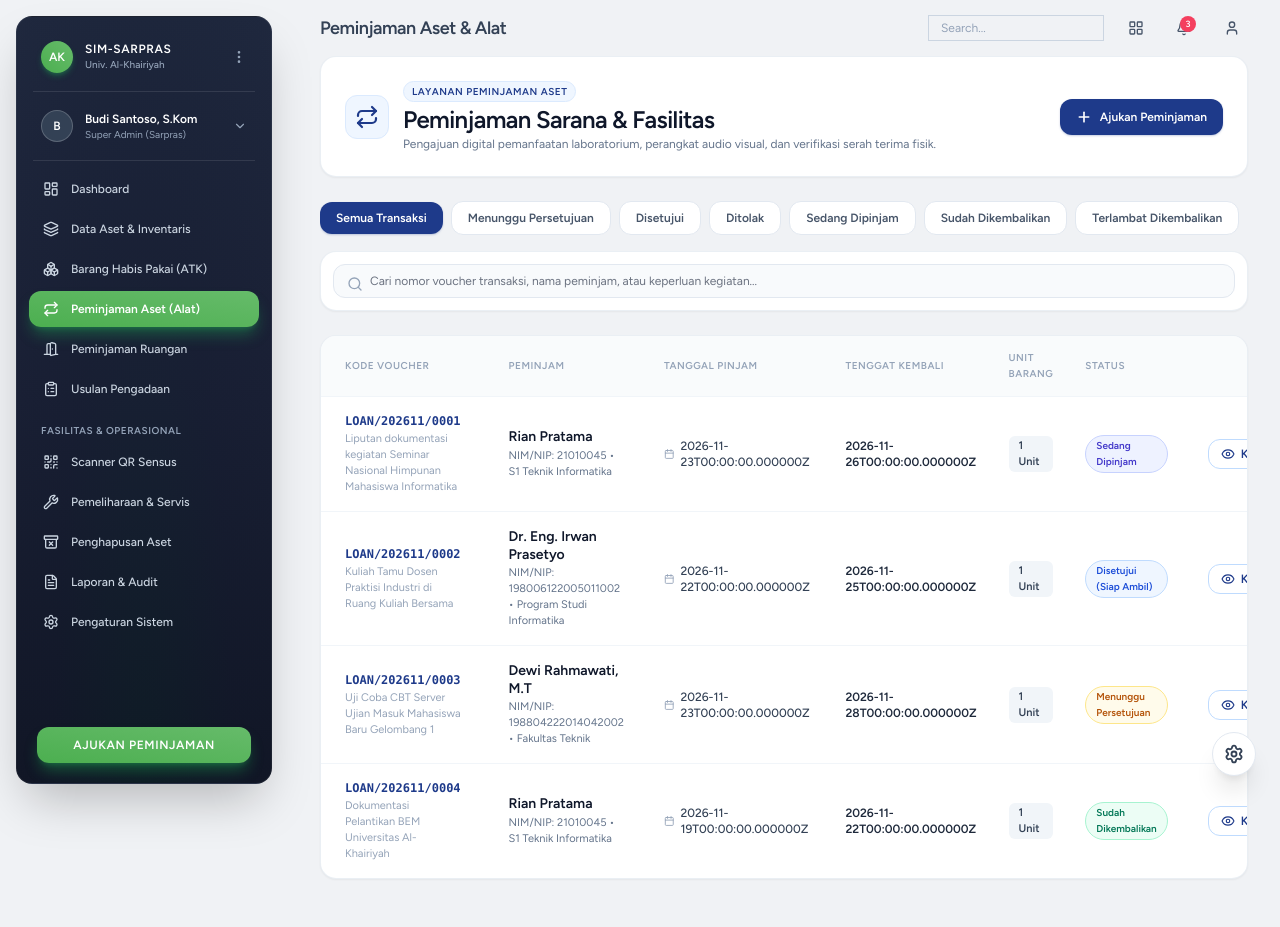
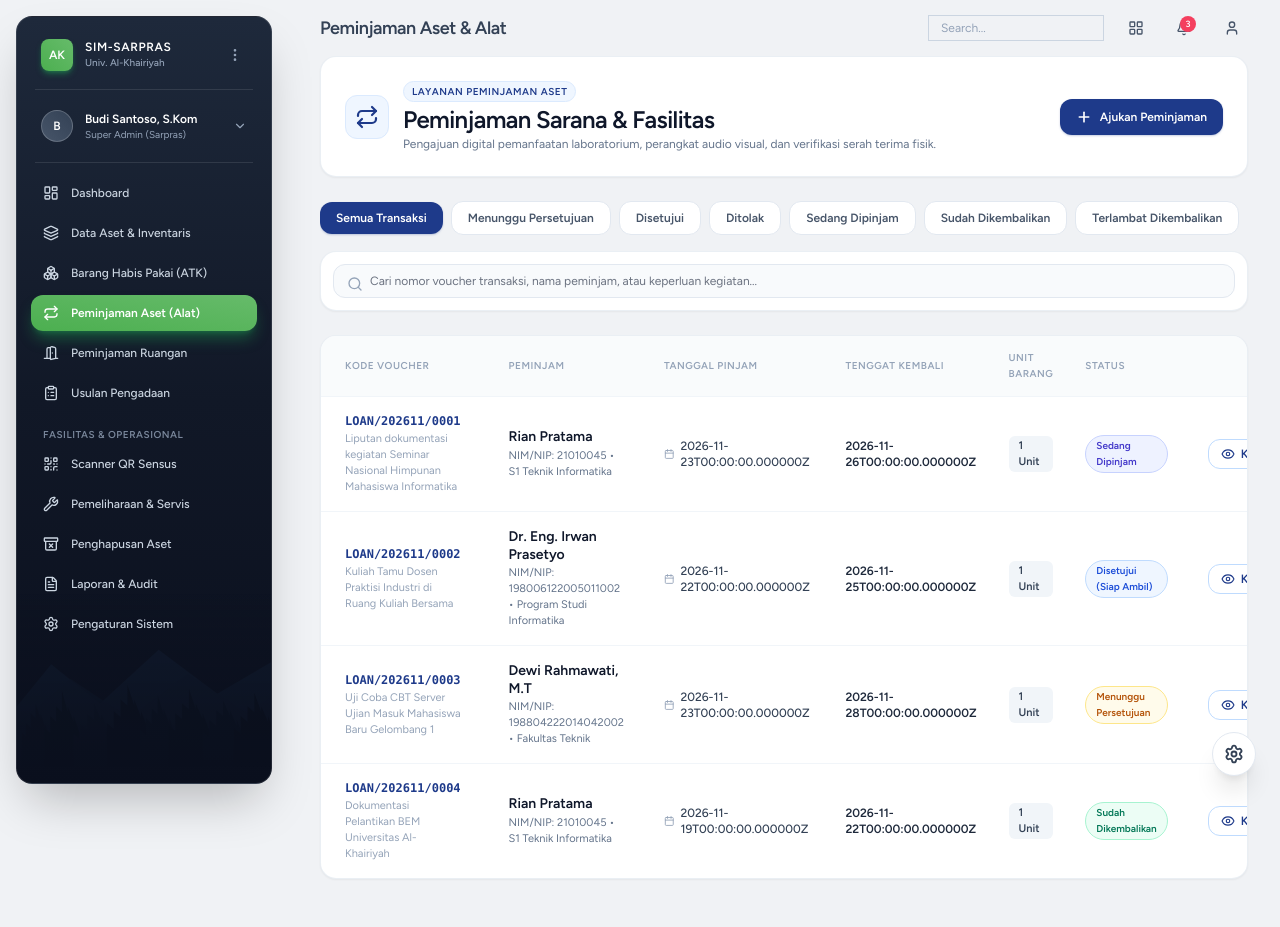
Before and after one commit to daerobbydc/inventory, a Laravel app: page /loans in a window 1280 px wide. Run offline with Laravel 12, Linux system fonts and the light colour scheme; a user stored in the database is signed in; data comes from the database, SQL or seed files in the repository; style sheets or scripts are compiled from the project's sources; some libraries are stand-ins or nearby versions.

Commit message:
feat(sidebar): polish material sidebar with pine silhouette, interactive user accordion, and clean flow

```diff
--- a/resources/js/Layouts/AuthenticatedLayout.vue
+++ b/resources/js/Layouts/AuthenticatedLayout.vue
@@ -28,6 +28,7 @@ import {
     ArchiveX,
     DoorOpen,
     User,
+    LogOut,
     Home,
     ClipboardList,
     Plus,
@@ -37,6 +38,7 @@ import {
 
 const showingSidebarMobile = ref(false);
 const showingNotifications = ref(false);
+const showingUserMenu = ref(false);
 const page = usePage();
 const dismissFlash = ref(false);
 
@@ -85,56 +87,125 @@ const currentRouteTitle = computed(() => {
             class="fixed inset-0 z-40 bg-slate-900/60 backdrop-blur-xs md:hidden"
         ></div>
 
-        <!-- Material Floating Dark Sidenav with Forest Overlay (Creative Tim Signature) -->
+        <!-- Material Floating Dark Sidenav with Mountain Pine Forest Texture (Creative Tim Signature) -->
         <aside
             :class="[
-                'fixed top-0 bottom-0 left-0 z-50 my-4 ml-4 w-64 rounded-2xl bg-gradient-to-b from-[#1f283e] via-[#1a2035] to-[#111625] text-white shadow-2xl flex flex-col justify-between transition-transform duration-300 ease-in-out select-none border border-white/5 overflow-hidden',
+                'fixed top-0 bottom-0 left-0 z-50 my-4 ml-4 w-64 rounded-2xl bg-gradient-to-b from-[#1e293b] via-[#111827] to-[#0a0f1d] text-white shadow-2xl flex flex-col justify-between transition-transform duration-300 ease-in-out select-none border border-white/10 overflow-hidden',
                 showingSidebarMobile ? 'translate-x-0' : '-translate-x-80 md:translate-x-0'
             ]"
         >
-            <!-- Background Forest Tree Silhouette Gradient Overlay -->
-            <div class="absolute inset-0 pointer-events-none opacity-20 bg-[radial-gradient(ellipse_at_bottom,_var(--tw-gradient-stops))] from-emerald-950 via-slate-900 to-transparent"></div>
+            <!-- Background Mountain & Pine Forest Vector Silhouette Artwork (Creative Tim Theme Signature) -->
+            <div class="absolute inset-x-0 bottom-0 pointer-events-none opacity-30 select-none overflow-hidden h-52">
+                <svg viewBox="0 0 260 180" fill="none" xmlns="http://www.w3.org/2000/svg" class="w-full h-full object-cover">
+                    <defs>
+                        <linearGradient id="forestFade" x1="0" y1="0" x2="0" y2="1">
+                            <stop offset="0%" stop-color="#0b0f19" stop-opacity="0" />
+                            <stop offset="50%" stop-color="#0b0f19" stop-opacity="0.4" />
+                            <stop offset="100%" stop-color="#0a0f1d" stop-opacity="0.95" />
+                        </linearGradient>
+                    </defs>
+                    <!-- Distant Mountain Peaks -->
+                    <path d="M-10 130 L35 75 L85 115 L145 60 L205 105 L265 70 L275 180 L-10 180 Z" fill="#1e3a5f" opacity="0.6" />
+                    <path d="M-10 145 L55 90 L115 130 L175 85 L235 125 L265 105 L275 180 L-10 180 Z" fill="#142642" opacity="0.8" />
+                    <!-- Layer of Pine Trees -->
+                    <path d="M5 180 L5 145 L9 149 L9 135 L14 140 L14 125 L19 130 L19 115 L24 130 L24 125 L29 140 L29 135 L33 149 L33 180 Z" fill="#0c1a2d" />
+                    <path d="M28 180 L28 140 L34 145 L34 128 L40 134 L40 118 L46 124 L46 102 L52 124 L52 118 L58 134 L58 128 L64 145 L64 180 Z" fill="#081322" />
+                    <path d="M58 180 L58 146 L65 152 L65 136 L72 142 L72 126 L79 132 L79 115 L86 132 L86 126 L93 142 L93 136 L100 152 L100 180 Z" fill="#0d1f36" />
+                    <path d="M92 180 L92 135 L99 141 L99 123 L106 129 L106 111 L113 117 L113 96 L120 117 L120 111 L127 129 L127 123 L134 141 L134 180 Z" fill="#060f1c" />
+                    <path d="M126 180 L126 142 L132 148 L132 130 L138 136 L138 120 L144 126 L144 106 L150 126 L150 120 L156 136 L156 130 L162 148 L162 180 Z" fill="#0a192c" />
+                    <path d="M155 180 L155 137 L162 143 L162 125 L169 131 L169 115 L176 121 L176 100 L183 121 L183 115 L190 131 L190 125 L197 143 L197 180 Z" fill="#071220" />
+                    <path d="M190 180 L190 144 L197 150 L197 132 L204 138 L204 122 L211 128 L211 112 L218 128 L218 122 L225 138 L225 132 L232 150 L232 180 Z" fill="#091728" />
+                    <path d="M222 180 L222 140 L229 146 L229 128 L236 134 L236 118 L243 124 L243 104 L250 124 L250 118 L257 134 L257 128 L264 146 L264 180 Z" fill="#050d18" />
+                    <!-- Gradient Overlay -->
+                    <rect x="0" y="0" width="260" height="180" fill="url(#forestFade)" />
+                </svg>
+            </div>
 
-            <div class="overflow-y-auto px-3 py-4 flex-1 relative z-10">
-                <!-- Brand Header (Creative Tim Style with University Sarpras Identity) -->
-                <div class="px-3 py-2 flex items-center justify-between">
-                    <div class="flex items-center gap-3">
-                        <div class="h-8 w-8 rounded-full bg-gradient-to-tr from-[#4caf50] to-[#66bb6a] text-white flex items-center justify-center font-black text-xs shadow-md shadow-green-500/30">
+            <div class="overflow-y-auto px-3.5 py-4 flex-1 relative z-10 [scrollbar-width:thin] [scrollbar-color:rgba(255,255,255,0.15)_transparent]">
+                <!-- Brand Header (Creative Tim Style) -->
+                <div class="px-2.5 py-1.5 flex items-center justify-between">
+                    <Link :href="route('dashboard')" class="flex items-center gap-3 group">
+                        <div class="h-8 w-8 rounded-lg bg-gradient-to-tr from-[#4caf50] to-[#66bb6a] text-white flex items-center justify-center font-black text-xs shadow-md shadow-green-500/35 group-hover:scale-105 transition">
                             AK
                         </div>
                         <div>
                             <div class="text-xs font-black tracking-wider text-white uppercase leading-tight">SIM-SARPRAS</div>
                             <div class="text-[10px] font-medium text-slate-400">Univ. Al-Khairiyah</div>
                         </div>
-                    </div>
-                    <Link :href="route('settings.index')" class="text-slate-400 hover:text-white transition" title="Pengaturan Sistem">
+                    </Link>
+                    <Link :href="route('settings.index')" class="text-slate-400 hover:text-white transition p-1 rounded-md hover:bg-white/10" title="Pengaturan Sistem">
                         <MoreVertical class="w-4 h-4" />
                     </Link>
                 </div>
 
-                <hr class="my-2.5 border-t border-white/10 mx-1" />
+                <hr class="my-3 border-t border-white/10 mx-1" />
 
-                <!-- User Mini Profile (Admin Row with Dropdown) -->
-                <div class="px-3 py-2 flex items-center gap-3 rounded-xl hover:bg-white/5 transition cursor-pointer">
-                    <div class="w-8 h-8 rounded-full bg-slate-700 border border-white/20 flex items-center justify-center font-bold text-xs text-white shadow-xs">
-                        {{ $page.props.auth?.user?.name?.charAt(0) || 'A' }}
+                <!-- User Mini Profile with Expandable Accordion Menu -->
+                <div>
+                    <div
+                        @click="showingUserMenu = !showingUserMenu"
+                        class="px-2.5 py-2 flex items-center gap-3 rounded-xl hover:bg-white/10 transition cursor-pointer select-none group"
+                    >
+                        <div class="w-8 h-8 rounded-full bg-gradient-to-tr from-slate-600 to-slate-700 border border-white/20 flex items-center justify-center font-bold text-xs text-white shadow-xs group-hover:border-white/40 transition">
+                            {{ $page.props.auth?.user?.name?.charAt(0) || 'A' }}
+                        </div>
+                        <div class="flex-1 min-w-0">
+                            <div class="text-xs font-bold text-white truncate">{{ $page.props.auth?.user?.name || 'Admin' }}</div>
+                            <div class="text-[10px] text-slate-400 truncate">{{ $page.props.auth?.user?.role_label || 'Administrator' }}</div>
+                        </div>
+                        <ChevronDown
+                            class="w-3.5 h-3.5 text-slate-400 group-hover:text-white transition-transform duration-200"
+                            :class="{ 'rotate-180': showingUserMenu }"
+                        />
                     </div>
-                    <div class="flex-1 min-w-0">
-                        <div class="text-xs font-bold text-white truncate">{{ $page.props.auth?.user?.name || 'Admin' }}</div>
-                        <div class="text-[10px] text-slate-400 truncate">{{ $page.props.auth?.user?.role_label || 'Administrator' }}</div>
-                    </div>
-                    <ChevronDown class="w-3.5 h-3.5 text-slate-400 shrink-0" />
+
+                    <!-- Collapsible User Profile Options -->
+                    <Transition
+                        enter-active-class="transition-all duration-200 ease-out"
+                        enter-from-class="max-h-0 opacity-0 overflow-hidden"
+                        enter-to-class="max-h-40 opacity-100 overflow-hidden"
+                        leave-active-class="transition-all duration-150 ease-in"
+                        leave-from-class="max-h-40 opacity-100 overflow-hidden"
+                        leave-to-class="max-h-0 opacity-0 overflow-hidden"
+                    >
+                        <div v-show="showingUserMenu" class="pl-4 pr-1 py-1 space-y-1">
+                            <Link
+                                :href="route('profile.edit')"
+                                class="flex items-center gap-2.5 px-3 py-1.5 rounded-lg text-xs text-slate-300 hover:text-white hover:bg-white/10 transition"
+                            >
+                                <User class="w-3.5 h-3.5 text-slate-400" />
+                                <span>Profil Akun</span>
+                            </Link>
+                            <Link
+                                v-if="$page.props.auth?.user?.can_manage_settings"
+                                :href="route('settings.index')"
+                                class="flex items-center gap-2.5 px-3 py-1.5 rounded-lg text-xs text-slate-300 hover:text-white hover:bg-white/10 transition"
+                            >
+                                <Settings class="w-3.5 h-3.5 text-slate-400" />
+                                <span>Pengaturan</span>
+                            </Link>
+                            <Link
+                                :href="route('logout')"
+                                method="post"
+                                as="button"
+                                class="w-full flex items-center gap-2.5 px-3 py-1.5 rounded-lg text-xs text-rose-300 hover:text-rose-200 hover:bg-rose-500/20 transition text-left"
+                            >
+                                <LogOut class="w-3.5 h-3.5 text-rose-400" />
+                                <span>Keluar (Logout)</span>
+                            </Link>
+                        </div>
+                    </Transition>
                 </div>
 
-                <hr class="my-2.5 border-t border-white/10 mx-1" />
+                <hr class="my-3 border-t border-white/10 mx-1" />
 
                 <!-- Navigation Menu -->
                 <nav class="space-y-1">
-                    <!-- Dashboard (Creative Tim Green Signature Pill) -->
+                    <!-- Dashboard (Creative Tim Vibrant Green Pill Signature) -->
                     <Link
                         :href="route('dashboard')"
                         :class="[
-                            'group flex items-center gap-3 px-3.5 py-2.5 rounded-xl text-xs transition',
+                            'group flex items-center gap-3 px-3 py-2.5 rounded-xl text-xs transition duration-200',
                             route().current('dashboard')
                                 ? 'bg-gradient-to-tr from-[#4caf50] to-[#66bb6a] text-white font-bold shadow-lg shadow-green-500/35'
                                 : 'text-slate-300 hover:bg-white/10 hover:text-white font-medium'
@@ -148,7 +219,7 @@ const currentRouteTitle = computed(() => {
                     <Link
                         :href="route('assets.index')"
                         :class="[
-                            'group flex items-center gap-3 px-3.5 py-2.5 rounded-xl text-xs transition',
+                            'group flex items-center gap-3 px-3 py-2.5 rounded-xl text-xs transition duration-200',
                             route().current('assets.*')
                                 ? 'bg-gradient-to-tr from-[#4caf50] to-[#66bb6a] text-white font-bold shadow-lg shadow-green-500/35'
                                 : 'text-slate-300 hover:bg-white/10 hover:text-white font-medium'
@@ -163,7 +234,7 @@ const currentRouteTitle = computed(() => {
                         v-if="$page.props.auth?.user?.can_manage_consumables"
                         :href="route('consumables.index')"
                         :class="[
-                            'group flex items-center gap-3 px-3.5 py-2.5 rounded-xl text-xs transition',
+                            'group flex items-center gap-3 px-3 py-2.5 rounded-xl text-xs transition duration-200',
                             route().current('consumables.*')
                                 ? 'bg-gradient-to-tr from-[#4caf50] to-[#66bb6a] text-white font-bold shadow-lg shadow-green-500/35'
                                 : 'text-slate-300 hover:bg-white/10 hover:text-white font-medium'
@@ -177,7 +248,7 @@ const currentRouteTitle = computed(() => {
                     <Link
                         :href="route('loans.index')"
                         :class="[
-                            'group flex items-center gap-3 px-3.5 py-2.5 rounded-xl text-xs transition',
+                            'group flex items-center gap-3 px-3 py-2.5 rounded-xl text-xs transition duration-200',
                             route().current('loans.*')
                                 ? 'bg-gradient-to-tr from-[#4caf50] to-[#66bb6a] text-white font-bold shadow-lg shadow-green-500/35'
                                 : 'text-slate-300 hover:bg-white/10 hover:text-white font-medium'
@@ -191,7 +262,7 @@ const currentRouteTitle = computed(() => {
                     <Link
                         :href="route('room-bookings.index')"
                         :class="[
-                            'group flex items-center gap-3 px-3.5 py-2.5 rounded-xl text-xs transition',
+                            'group flex items-center gap-3 px-3 py-2.5 rounded-xl text-xs transition duration-200',
                             route().current('room-bookings.*')
                                 ? 'bg-gradient-to-tr from-[#4caf50] to-[#66bb6a] text-white font-bold shadow-lg shadow-green-500/35'
                                 : 'text-slate-300 hover:bg-white/10 hover:text-white font-medium'
@@ -205,7 +276,7 @@ const currentRouteTitle = computed(() => {
                     <Link
                         :href="route('procurements.index')"
                         :class="[
-                            'group flex items-center gap-3 px-3.5 py-2.5 rounded-xl text-xs transition',
+                            'group flex items-center gap-3 px-3 py-2.5 rounded-xl text-xs transition duration-200',
                             route().current('procurements.*')
                                 ? 'bg-gradient-to-tr from-[#4caf50] to-[#66bb6a] text-white font-bold shadow-lg shadow-green-500/35'
                                 : 'text-slate-300 hover:bg-white/10 hover:text-white font-medium'
@@ -216,8 +287,8 @@ const currentRouteTitle = computed(() => {
                     </Link>
                 </nav>
 
-                <!-- Fasilitas & Operasional -->
-                <div class="text-[10px] font-extrabold uppercase tracking-wider text-slate-400 px-3 pt-4 pb-1.5">
+                <!-- Fasilitas & Operasional Section -->
+                <div class="text-[10px] font-bold uppercase tracking-wider text-slate-400/80 px-3 pt-4 pb-1">
                     Fasilitas & Operasional
                 </div>
 
@@ -227,7 +298,7 @@ const currentRouteTitle = computed(() => {
                         v-if="$page.props.auth?.user?.can_perform_audit"
                         :href="route('stock-opname.scanner')"
                         :class="[
-                            'group flex items-center gap-3 px-3.5 py-2.5 rounded-xl text-xs transition',
+                            'group flex items-center gap-3 px-3 py-2.5 rounded-xl text-xs transition duration-200',
                             route().current('stock-opname.*')
                                 ? 'bg-gradient-to-tr from-[#4caf50] to-[#66bb6a] text-white font-bold shadow-lg shadow-green-500/35'
                                 : 'text-slate-300 hover:bg-white/10 hover:text-white font-medium'
@@ -241,7 +312,7 @@ const currentRouteTitle = computed(() => {
                     <Link
                         :href="route('maintenance.index')"
                         :class="[
-                            'group flex items-center gap-3 px-3.5 py-2.5 rounded-xl text-xs transition',
+                            'group flex items-center gap-3 px-3 py-2.5 rounded-xl text-xs transition duration-200',
                             route().current('maintenance.*')
                                 ? 'bg-gradient-to-tr from-[#4caf50] to-[#66bb6a] text-white font-bold shadow-lg shadow-green-500/35'
                                 : 'text-slate-300 hover:bg-white/10 hover:text-white font-medium'
@@ -256,7 +327,7 @@ const currentRouteTitle = computed(() => {
                         v-if="$page.props.auth?.user?.can_manage_disposals"
                         :href="route('disposals.index')"
                         :class="[
-                            'group flex items-center gap-3 px-3.5 py-2.5 rounded-xl text-xs transition',
+                            'group flex items-center gap-3 px-3 py-2.5 rounded-xl text-xs transition duration-200',
                             route().current('disposals.*')
                                 ? 'bg-gradient-to-tr from-[#4caf50] to-[#66bb6a] text-white font-bold shadow-lg shadow-green-500/35'
                                 : 'text-slate-300 hover:bg-white/10 hover:text-white font-medium'
@@ -271,7 +342,7 @@ const currentRouteTitle = computed(() => {
                         v-if="$page.props.auth?.user?.can_manage_assets"
                         :href="route('reports.index')"
                         :class="[
-                            'group flex items-center gap-3 px-3.5 py-2.5 rounded-xl text-xs transition',
+                            'group flex items-center gap-3 px-3 py-2.5 rounded-xl text-xs transition duration-200',
                             route().current('reports.*')
                                 ? 'bg-gradient-to-tr from-[#4caf50] to-[#66bb6a] text-white font-bold shadow-lg shadow-green-500/35'
                                 : 'text-slate-300 hover:bg-white/10 hover:text-white font-medium'
@@ -286,7 +357,7 @@ const currentRouteTitle = computed(() => {
                         v-if="$page.props.auth?.user?.can_manage_settings"
                         :href="route('settings.index')"
                         :class="[
-                            'group flex items-center gap-3 px-3.5 py-2.5 rounded-xl text-xs transition',
+                            'group flex items-center gap-3 px-3 py-2.5 rounded-xl text-xs transition duration-200',
                             route().current('settings.*')
                                 ? 'bg-gradient-to-tr from-[#4caf50] to-[#66bb6a] text-white font-bold shadow-lg shadow-green-500/35'
                                 : 'text-slate-300 hover:bg-white/10 hover:text-white font-medium'
@@ -296,16 +367,6 @@ const currentRouteTitle = computed(() => {
                         <span>Pengaturan Sistem</span>
                     </Link>
                 </nav>
-            </div>
-
-            <!-- Bottom Action Button (Creative Tim Green Button) -->
-            <div class="p-3 mx-2 mb-2 relative z-10">
-                <Link
-                    :href="route('loans.create')"
-                    class="w-full flex items-center justify-center gap-2 py-2.5 px-3 rounded-xl bg-gradient-to-tr from-[#4caf50] to-[#66bb6a] text-white font-black text-xs shadow-lg shadow-green-500/35 uppercase tracking-wider hover:brightness-105 transition"
-                >
-                    <span>AJUKAN PEMINJAMAN</span>
-                </Link>
             </div>
         </aside>
 
```
